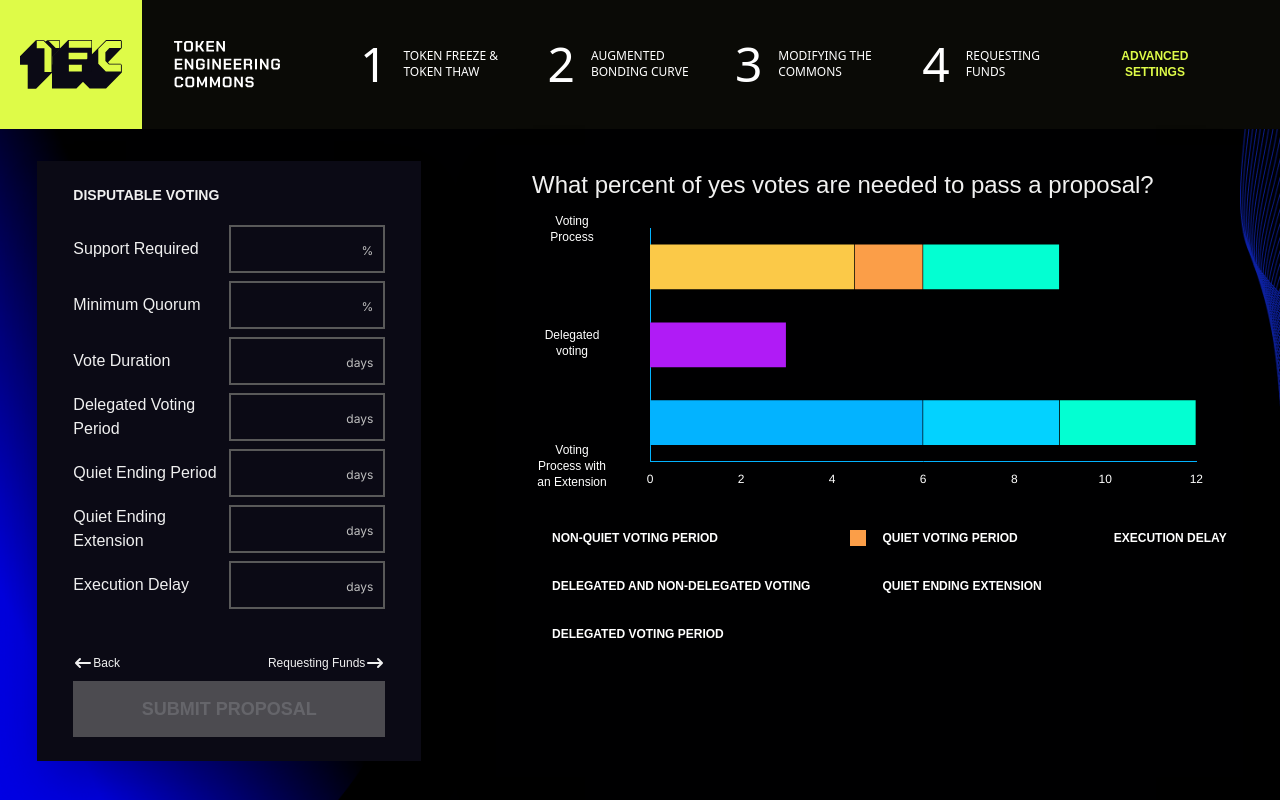
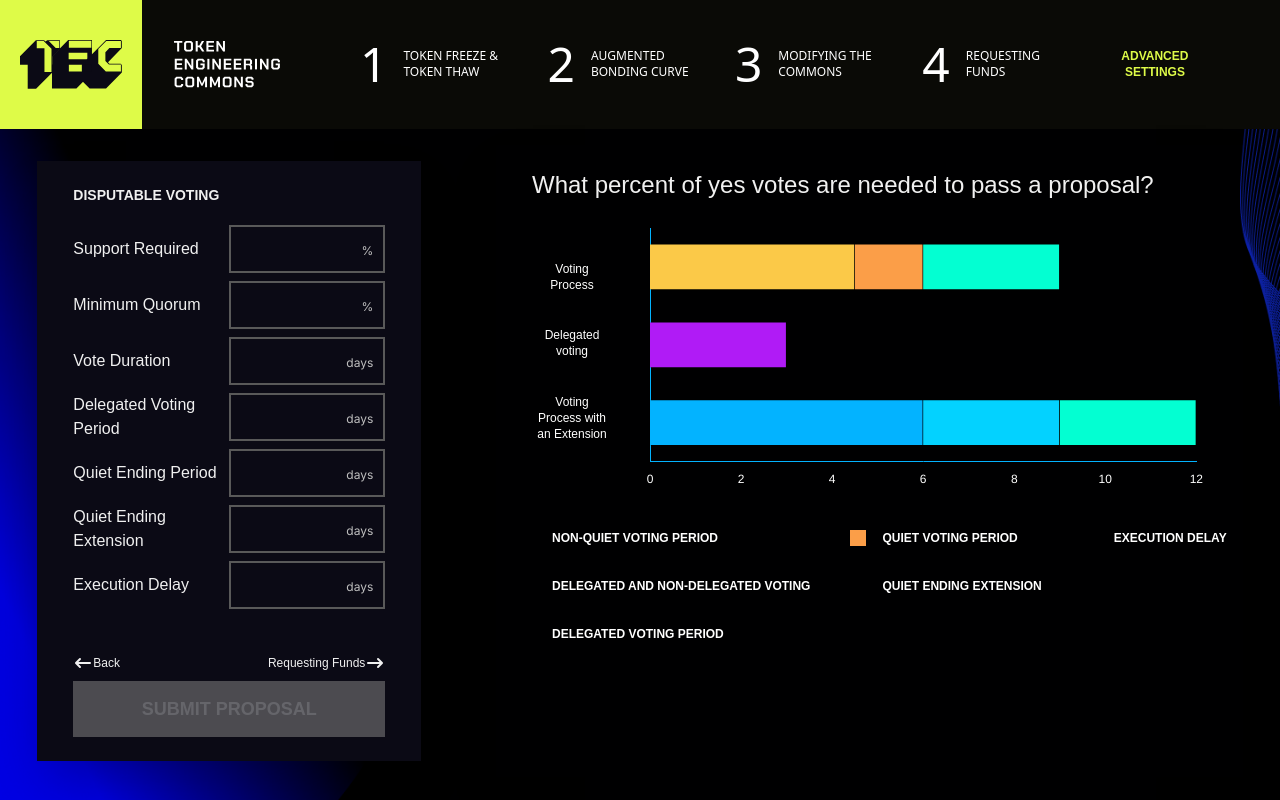
Before and after one commit to CommonsBuild/commons-config-frontend, a Next.js app: page /config/3 in a window 1280 px wide. Built offline with nearby package versions, Linux system fonts and the light colour scheme; a web font is replaced by a local one.

Commit message:
style: label padding

```diff
--- a/src/components/HorizontalBarChart.tsx
+++ b/src/components/HorizontalBarChart.tsx
@@ -78,7 +78,7 @@ const options = {
 
 const HorizontalBarChart = () => (
   <div className="px-9 pb-6 flex">
-    <div className="flex flex-col justify-between w-20">
+    <div className="flex flex-col justify-between py-12 w-20">
       <span className="font-bj text-xs text-neon-light text-center">
         Voting Process
       </span>
```
